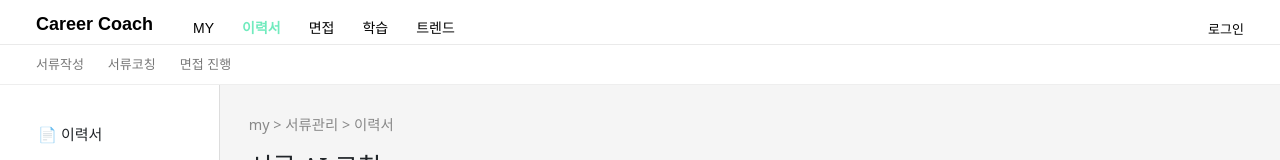
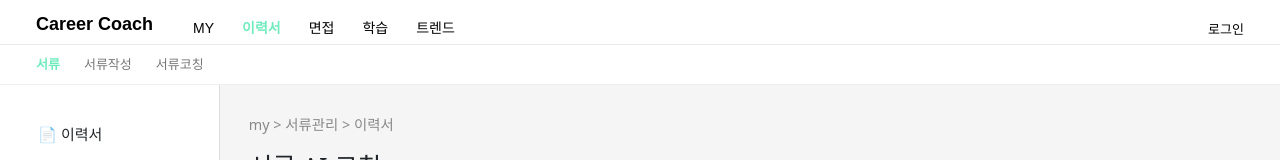
Before and after one commit to llbk-team/llbky-front, a Vue app: page /resume/coverletter in a window 1280 px wide. Shown: the top 160 px of the page. Built offline with nearby package versions, Linux system fonts and the light colour scheme.

Commit message:
fix: 상단 메뉴바 내용 및 주소 변경

```diff
--- a/src/components/common/Header.vue
+++ b/src/components/common/Header.vue
@@ -81,9 +81,10 @@ const subMenus = {
     { label: "멘토링", path: "/my/mentoring" },
   ],
   resume: [
+    {label:"서류",path:"/resume"},
     { label: "서류작성", path: "/resume/write" },
     { label: "서류코칭", path: "/resume/coach" },
-    { label: "면접 진행", path: "/resume/interview" },
+
   ],
   interview: [
     { label: "면접 리포트", path: "/interview/report" },
```
